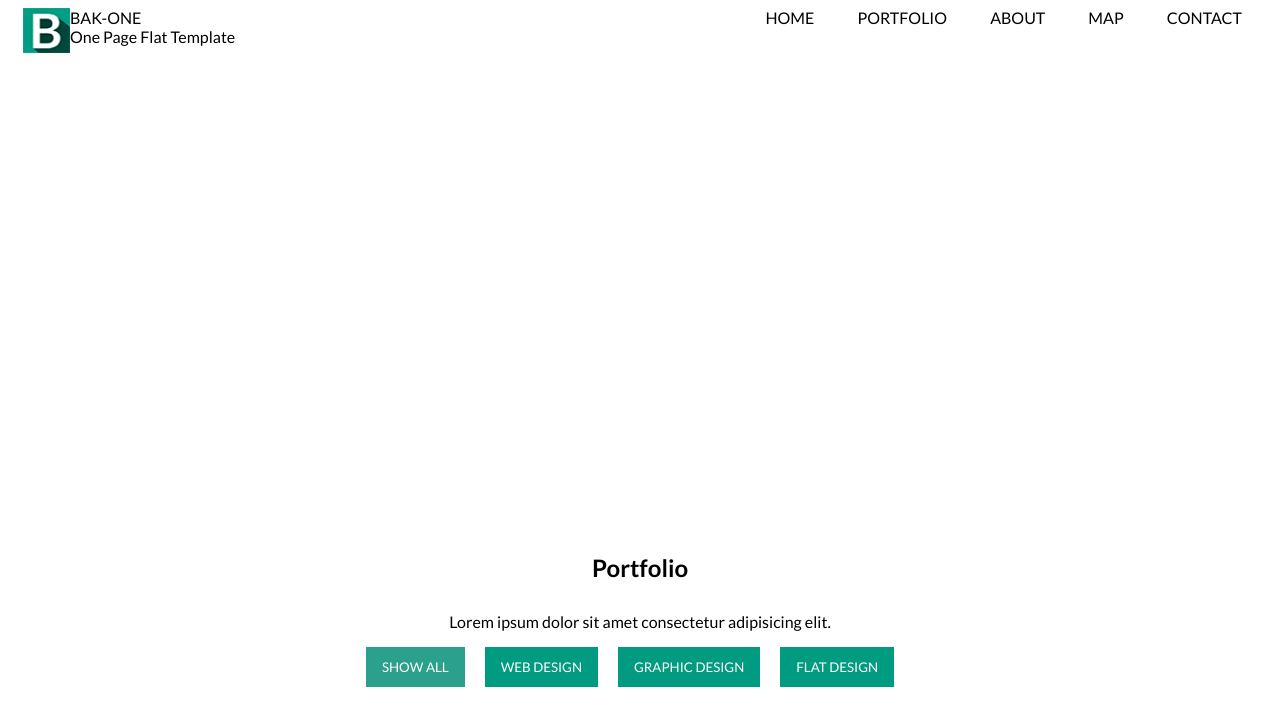
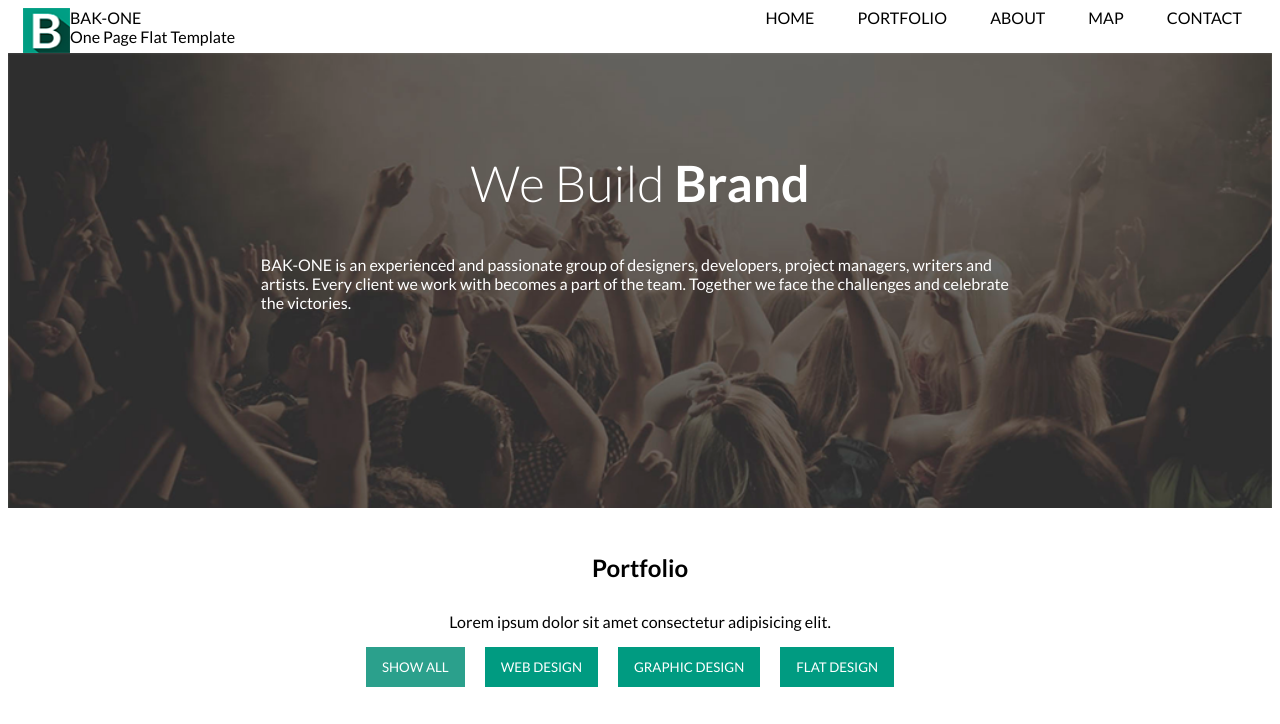
Before and after one commit to darttak/Final-Exam, a plain HTML site: page index.html in a window 1280 px wide. Shown: the top 724 px of the page. Drawn offline with nearby package versions, Linux system fonts and the light colour scheme; the site is published under a folder, as on GitHub Pages, so addresses that start at the root find nothing.

Commit message:
commit text

```diff
--- a/#source/css/style.scss
+++ b/#source/css/style.scss
@@ -28,7 +28,7 @@ a:hover{
   background: #009b81;
 }
 .brand{
-  background-image: url(/img/Header/background.png);
+  background-image: url("../img/Header/background.png");
   height: 455px;
   background-repeat: no-repeat;
   background-size: cover;
```
Also changed, not shown: css/style.css.
